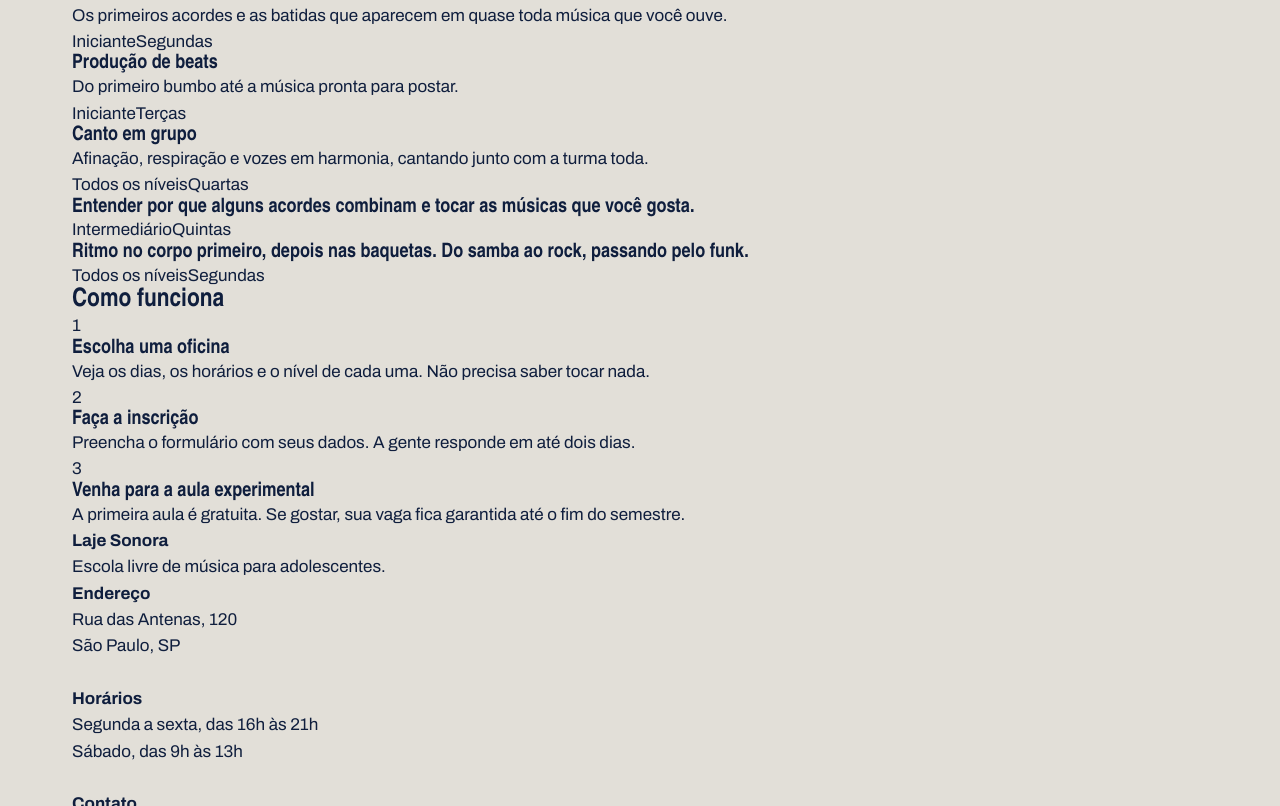
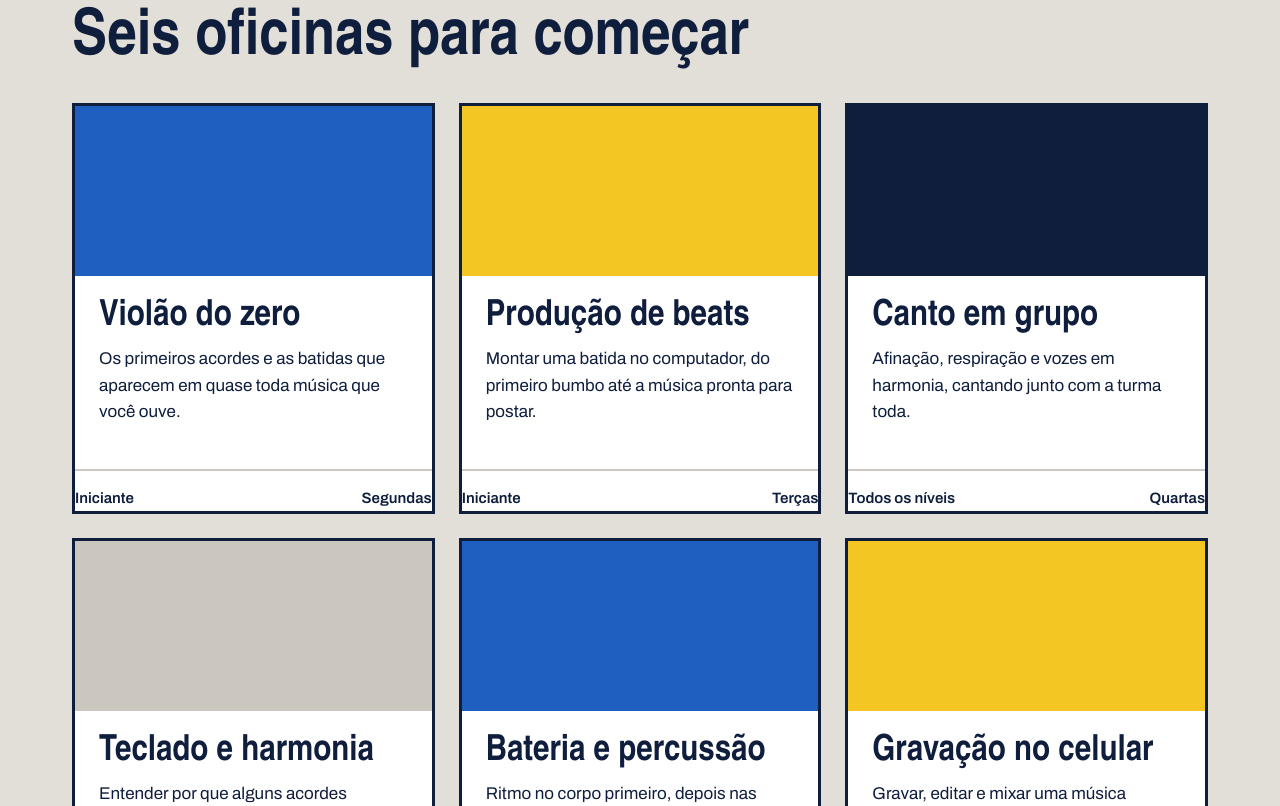
Before and after one commit to EduardoSantana1TIMC/laje-sonora, a plain HTML site: page index.html in a window 1280 px wide. Shown: the part 792-1598 px from the top of the page. Drawn offline with Linux system fonts and the light colour scheme; a web font is replaced by a local one.

Commit message:
Cards das oficinas

```diff
--- a/index.html
+++ b/index.html
@@ -20,44 +20,49 @@
    </header>
    <main>
     <section class="cartazes conteudo">
-        <div class="cartaz-principal" class="cartaz">
+        <div class="cartaz-principal cartaz">
             <h1>Música se aprende fazendo barulho</h1>
         </div>
-        <div class="cartaz" class="cartaz-lateral">
+        <div class="cartaz cartaz-lateral">
             <p>Oficinas para quem tem de 14 a 18 anos. Turmas de até 12 pessoas, no fim da tarde, com instrumento emprestado para quem não tem.</p>
             <a class="botao" href="oficinas.html">Ver as oficinas</a>
         </div>
     </section>
-    <section class="conteudo" class="secao">
+    <section class="conteudo secao">
         <h2 class="titulo-secao">Seis oficinas para começar</h2>
         <div class="cards">
             <article class="card">
-                <div class="foto" class="foto-azul"></div>
+                <div class="foto foto-azul"></div>
                 <div class="card-texto"><h3>Violão do zero</h3><p>Os primeiros acordes e as batidas que aparecem em quase toda música que você ouve.</p></div>
                 <div class="card-info"><span>Iniciante</span><span>Segundas</span></div>
             </article>
             <article class="card">
-                <div class="foto" class="foto-amarela"></div>
-                <div class="card-texto"><h3>Produção de beats</h3>
-                    <p>Do primeiro bumbo até a música pronta para postar.</p></div>
+                <div class="foto foto-amarela"></div>
+                <div class="card-texto"><h3>Produção de beats</h3><p>Montar uma batida no computador, do primeiro bumbo até a música pronta para postar.</p></div>
                 <div class="card-info"><span>Iniciante</span><span>Terças</span></div>
             </article>
             <article class="card">
-                <div class="foto" class="foto-tinta"></div>
+                <div class="foto foto-tinta"></div>
                 <div class="card-texto"><h3>Canto em grupo</h3><p>Afinação, respiração e vozes em harmonia, cantando junto com a turma toda.</p></div>
                 <div class="card-info"><span>Todos os níveis</span><span>Quartas</span></div>
             </article>
             <article class="card">
                 <div class="foto" class="foto-azul"></div>
-                <div class="card-texto"><h3>Entender por que alguns acordes combinam e tocar as músicas que você gosta.</p></div>
+                <div class="card-texto"><h3>Teclado e harmonia</h3><p>Entender por que alguns acordes combinam e tocar as músicas que você gosta.</p></div>
                 <div class="card-info"><span>Intermediário</span><span>Quintas</span></div>
             </article>
             <article class="card">
-                <div class="foto" class="foto-azul"></div>
-                <div class="card-texto"><h3>Ritmo no corpo primeiro, depois nas baquetas. Do samba ao rock, passando pelo funk.</p></div>
+                <div class="foto foto-azul"></div>
+                <div class="card-texto"><h3>Bateria e percussão</h3>Ritmo no corpo primeiro, depois nas baquetas. Do samba ao rock, passando pelo funk.</p></div>
                 <div class="card-info"><span>Todos os níveis</span><span>Segundas</span></div>
             </article>
-            <section class="conteudo-secao" class="secao"><h2 class="titulo-secao">Como funciona</h2></section>
+            <article class="card">
+                <div class="foto foto-amarela"></div>
+                <div class="card-texto"><h3>Gravação no celular</h3><p>Gravar, editar e mixar uma música usando só o celular e um fone de ouvido.</p></div>
+                <div class="card-info"><span>Todos os níveis</span><span>Sábados</span></div>
+            </article>
+            <section class="conteudo-secao secao">
+                <h2 class="titulo-secao">Como funciona</h2>
                 <div class="passos">
                     <p class="passo-numero">1</p>
                     <h3>Escolha uma oficina</h3>
@@ -74,14 +79,14 @@
     </section>
    </main>
    <footer class="rodape">
-    <div class="conteudo" class="rodape-coluna"><h4>Laje Sonora
+    <div class="conteudo rodape-coluna"><h4>Laje Sonora
 
     </h4>
     <p>Escola livre de música para adolescentes.</p>
     </div>
    </footer>
    <footer class="rodape">
-    <div class="conteudo" class="rodape-coluna"><h4>Endereço
+    <div class="conteudo rodape-coluna"><h4>Endereço
 
     </h4>
     <p>Rua das Antenas, 120 <br>São Paulo, SP</p>
@@ -89,7 +94,7 @@
     </div>
    </footer>
    <footer class="rodape">
-    <div class="conteudo" class="rodape-coluna"><h4>Horários
+    <div class="conteudo rodape-coluna"><h4>Horários
 
     </h4>
     <p>Segunda a sexta, das 16h às 21h <br>Sábado, das 9h às 13h</p>
@@ -97,7 +102,7 @@
     </div>
    </footer>
    <footer class="rodape">
-    <div class="conteudo" class="rodape-coluna"><h4>Contato
+    <div class="conteudo rodape-coluna"><h4>Contato
 
     </h4>
     <p>contato@lajesonora.com.br<br>(11) 91234 5678</p>
--- a/style.css
+++ b/style.css
@@ -3,6 +3,7 @@
     padding: 0;
     box-sizing: border-box;
 }
+
 :root {
     --concreto: #E2DFD8;
     --concreto-escuro: #CBC7BE;
@@ -10,9 +11,11 @@
     --caixa-dagua: #1F5FBF;
     --fita: #F3C623;
     --branco: #FFFFFF;
+
     --fonte-cartaz: "Big Shoulders", "Arial Narrow", sans-serif;
-    --fonte-texto:  "Archivo", Arial, sans-serif;
+    --fonte-texto: "Archivo", Arial, sans-serif;
 }
+
 body {
     background-color: var(--concreto);
     color: var(--tinta);
@@ -20,18 +23,21 @@ body {
     font-size: 17px;
     line-height: 1.55;
 }
-.conteudo {
-    max-width: 1200px;
-    padding-inline: 32px;
-    margin-inline: auto;
+
+a {
+    color: inherit;
 }
-a {
-    color: inherit
-}
-h1,h2,h3 {
+
+h1, h2, h3 {
     font-family: var(--fonte-cartaz);
     font-weight: 900;
     line-height: 0.95;
+}
+
+.conteudo {
+    max-width: 1200px;
+    margin-inline: auto;
+    padding-inline: 32px;
 }
 
 .topo {
@@ -79,8 +85,8 @@ h1,h2,h3 {
 }
 
 .cartaz-principal {
-    background: var(--caixa-dagua);
-    color: var(--branco);
+    background-color: var(--caixa-dagua);
+    color: white;
     flex: 2;
 }
 
@@ -88,14 +94,17 @@ h1,h2,h3 {
     font-size: 132px;
     max-width: 9ch;
 }
+
 .cartaz-lateral {
-    background: var(--fita);
+    background-color: var(--fita);
     flex: 1;
     display: flex;
     flex-direction: column;
     justify-content: space-between;
+    gap: 32px;
     align-items: flex-start;
 }
+
 .cartaz-lateral p {
     font-size: 22px;
     font-weight: 600;
@@ -103,18 +112,76 @@ h1,h2,h3 {
 }
 
 .botao {
-    background-color: tinta;
+    background-color: var(--tinta);
     color: white;
     font-weight: 700;
     text-decoration: none;
     padding: 16px 28px;
     border: none;
-    font-family: fonte-texto;
+    font-family: var(--fonte-texto);
     font-size: 17px;
     cursor: pointer;
-    gap: 32px;
 }
 
 .botao:hover {
-    background-color: caixa-dagua;
+    background-color: var(--caixa-dagua);
 }
+.secao {
+    margin-top: 96px;
+}
+
+.titulo-secao {
+    font-size: 64px;
+    margin-bottom: 32px;
+}
+
+.cards {
+    display: flex;
+    flex-wrap: wrap;
+    gap: 24px;
+}
+
+.card {
+    background-color: white;
+    border: 3px solid var(--tinta);
+    flex: 1 1 340px;
+}
+
+.card .foto {
+    height: 170px;
+}
+
+.foto {
+    background-color: var(--concreto-escuro);
+}
+
+.foto-azul {
+    background-color: var(--caixa-dagua);
+}
+
+.foto-amarela {
+    background-color: var(--fita);
+}
+
+.foto-tinta {
+    background-color: var(--tinta);
+}
+
+.card-texto {
+    padding: 24px;
+}
+
+.card h3 {
+    font-size: 36px;
+    margin-bottom: 12px;
+}
+
+.card-info {
+    margin-top: 20px;
+    padding-top: 16px;
+    border-top: 2px solid var(--concreto-escuro);
+    font-weight: 600;
+    font-size: 15px;
+    display: flex;
+    justify-content: space-between;
+}
```
